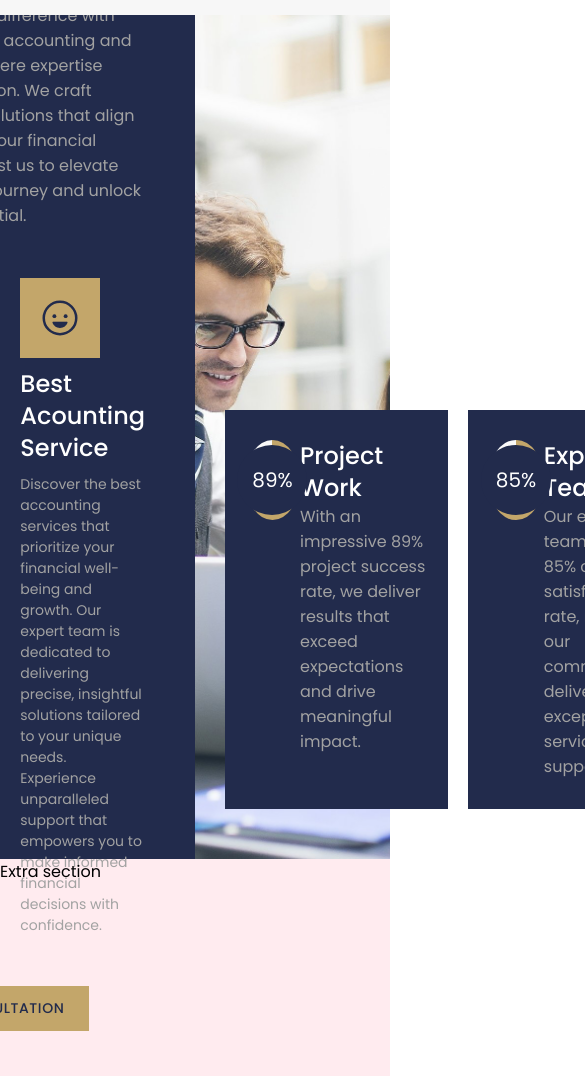
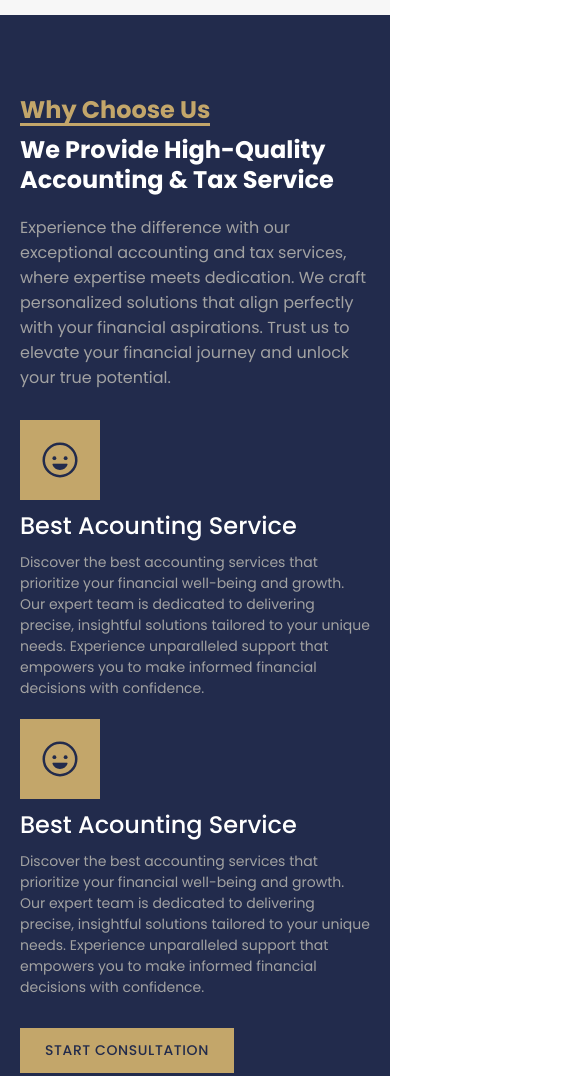
Before and after one commit to biggerskill4/rodriguez, a plain HTML site: page index.html in a window 390 px wide. Shown: the part 6143-7219 px from the top of the page, 585 px wide, since content can reach past the window. Drawn offline with nearby package versions, Linux system fonts and the light colour scheme.

Commit message:
new updates

```diff
--- a/assets/css/style.css
+++ b/assets/css/style.css
@@ -905,16 +905,17 @@ h3 {
     position: relative;
     z-index: 0;
 }
+
 .project-eighty-five {
-    background: conic-gradient(
-        var(--secondary-color) 0% 85%,
-        #F9F9F9 85% 100%);
+    background: conic-gradient(var(--secondary-color) 0% 85%,
+            #F9F9F9 85% 100%);
 }
+
 .project-eighty-nine {
-    background: conic-gradient(
-        var(--secondary-color) 0% 89%,
-        #F9F9F9 89% 100%);
+    background: conic-gradient(var(--secondary-color) 0% 89%,
+            #F9F9F9 89% 100%);
 }
+
 .project-circle::before {
     content: '';
     position: absolute;
@@ -928,11 +929,40 @@ h3 {
     z-index: -1;
 }
 
-
 .project-card-content {
     width: 70%;
 }
+
 .project-card-content p {
     color: #a2a2a2;
+    font-size: 14px;
+}
+
+@media (max-width: 500px) {
+    .why-choose-us {
+        flex-direction: column;
+        height: auto;
+    }
+    .wcu-project-card-flex {
+        flex-direction: column;
+    }
+    .why-choose-us .wcu-content {
+        width: 100%;
+    }
+    .why-choose-us .wcu-projects-bar {
+        width: 100%;
+    }
+    .wcu-content .row {
+        width: 100%;
+        padding: 70px 20px;
+    }
+    .wcu-projects-bar .row {
+        width: 100%;
+        padding: 20px;
+    }
+    .wcu-card-flex {
+        flex-direction: column;
+        margin: 10px 0;
+    }
 }
 /* End Why Choose Us */
```
